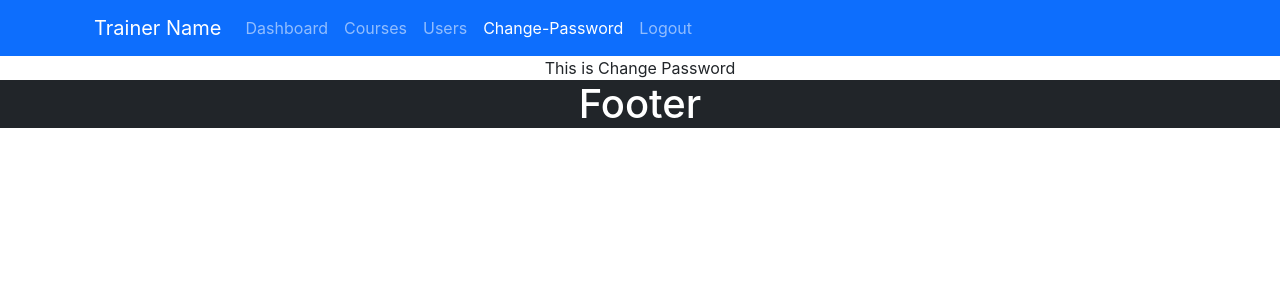
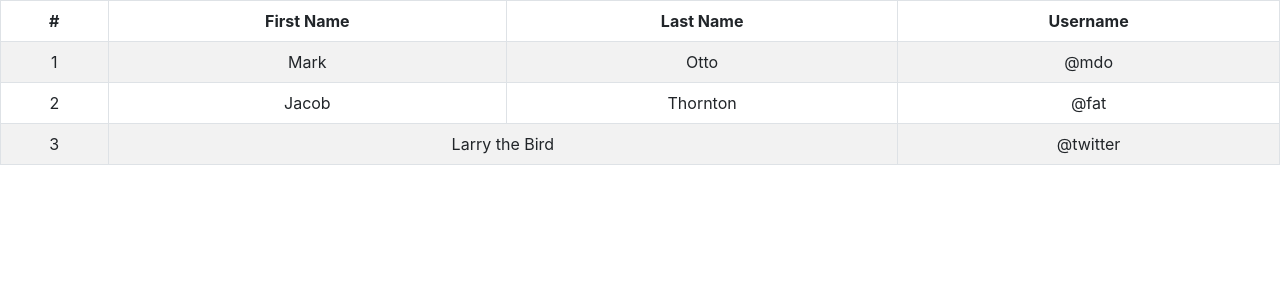
Before and after one commit to VivekBhat39/LMS-Larning-Mangement-Sytem-, a React (Create React App) app: page /change-password in a window 1280 px wide. Shown: the top 300 px of the page. Built offline with nearby package versions, Linux system fonts and the light colour scheme.

Commit message:
CorseTable Component Added

```diff
--- a/src/App.js
+++ b/src/App.js
@@ -8,11 +8,12 @@
 import Courses from './components/courses/Courses';
 import Users from './components/users/Users';
 import ChangePassword from './components/channge_pass/ChangePassword';
+import CourseTable from './components/courses/CourseTable';
 
 function App() {
   return (
     <div className="App">
-    <BrowserRouter>
+      {/* <BrowserRouter>
       <Header />
       <Routes>
 
@@ -24,7 +25,8 @@
 
       </Routes>
       <Footer/>
-    </BrowserRouter>
+    </BrowserRouter> */}
+      <CourseTable />
     </div>
   );
 }
--- /dev/null
+++ b/src/components/courses/CourseTable.jsx
@@ -0,0 +1,37 @@
+import Table from 'react-bootstrap/Table';
+
+function CourseTable() {
+  return (
+    <Table striped bordered hover>
+      <thead>
+        <tr>
+          <th>#</th>
+          <th>First Name</th>
+          <th>Last Name</th>
+          <th>Username</th>
+        </tr>
+      </thead>
+      <tbody>
+        <tr>
+          <td>1</td>
+          <td>Mark</td>
+          <td>Otto</td>
+          <td>@mdo</td>
+        </tr>
+        <tr>
+          <td>2</td>
+          <td>Jacob</td>
+          <td>Thornton</td>
+          <td>@fat</td>
+        </tr>
+        <tr>
+          <td>3</td>
+          <td colSpan={2}>Larry the Bird</td>
+          <td>@twitter</td>
+        </tr>
+      </tbody>
+    </Table>
+  );
+}
+
+export default CourseTable;
```
